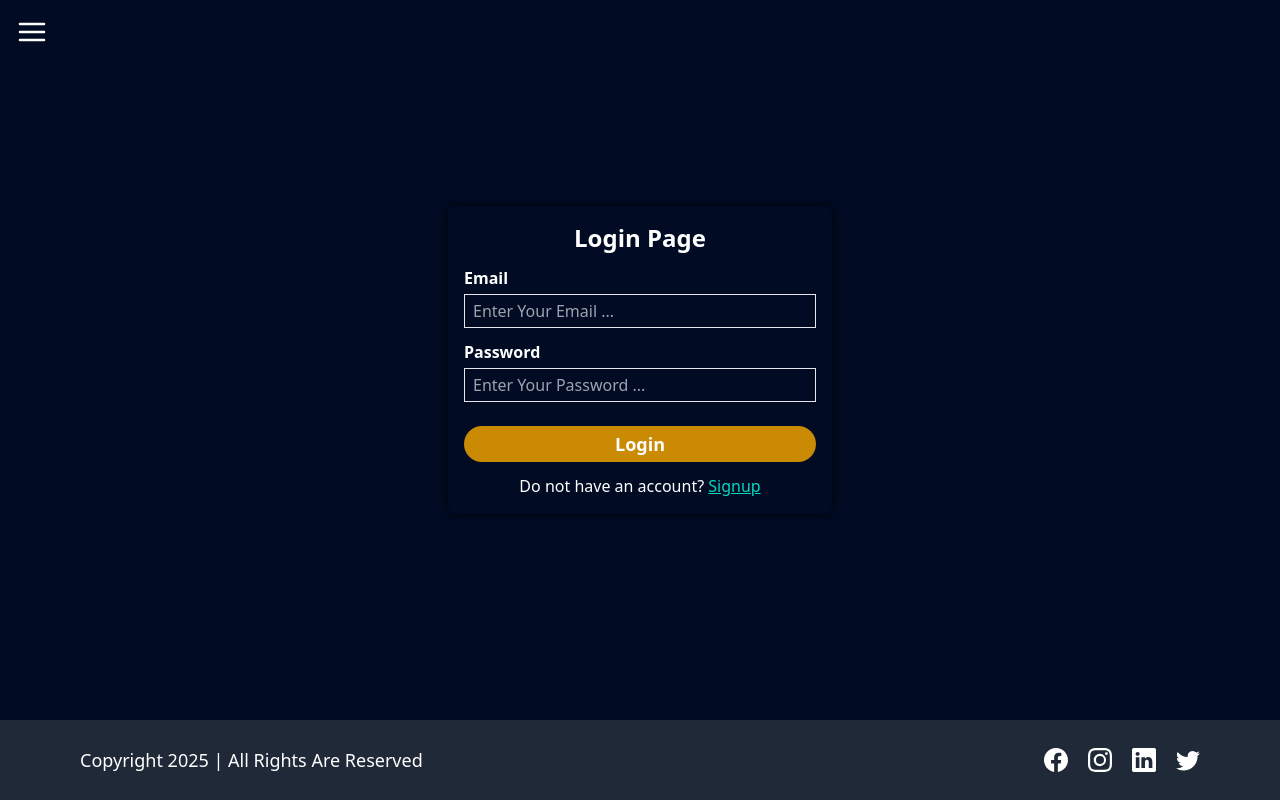
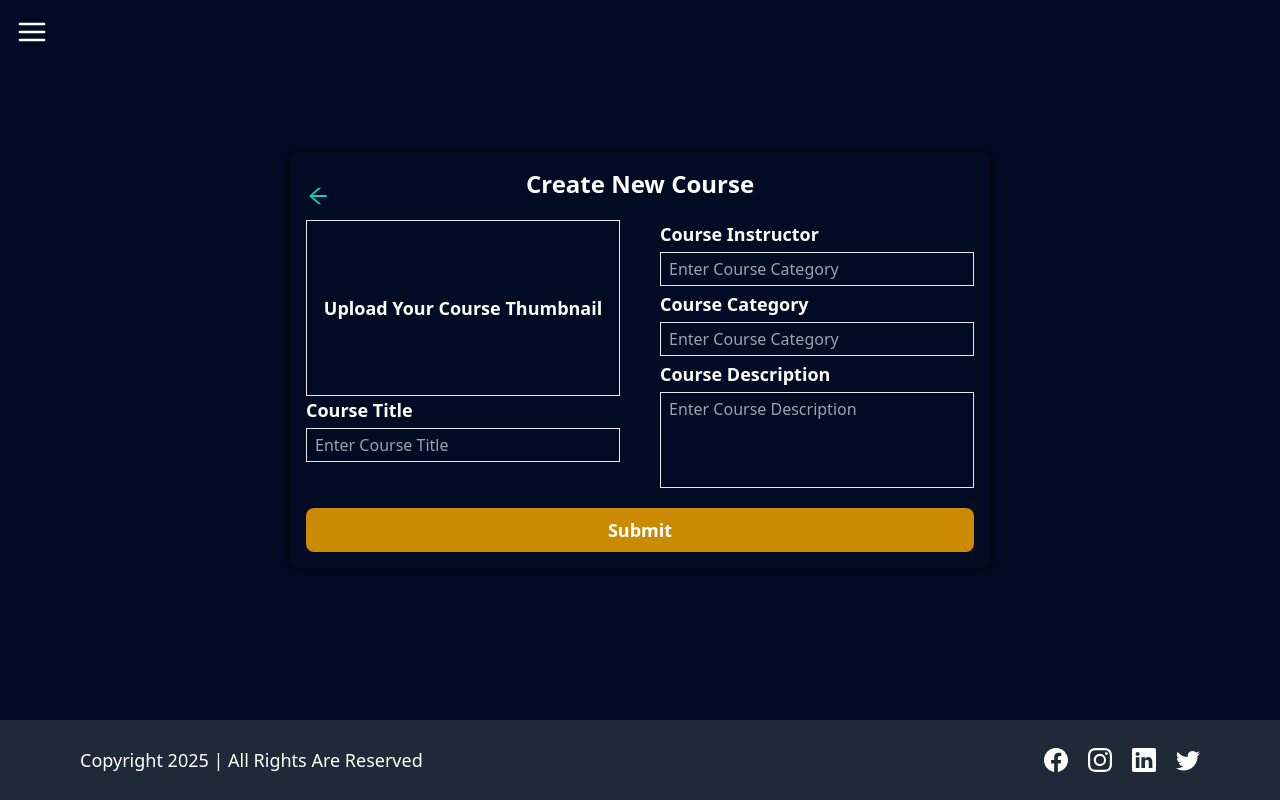
Before and after one commit to BuidlerMurari23/LMS-Frontend, a React (Vite) app: page /courses/create in a window 1280 px wide. Before the commit this address led to /login. Built offline with nearby package versions, Linux system fonts and the light colour scheme.

Commit message:
Create New Course by admin page is added

```diff
--- a/src/App.jsx
+++ b/src/App.jsx
@@ -26,9 +26,11 @@
       <Route path='/denied' element={<Denied />} />
       <Route path='/courses' element={<CourseList />} />
       <Route path='/courses/description' element={<CourseDescription />} />
-      <Route element={<RequiredAuth allowedRoles={["ADMIN"]} />}>
+      <Route path='/courses/create' element={<CreateCourse />} />
+
+      {/* <Route element={<RequiredAuth allowedRoles={["ADMIN"]} />}>
           <Route path='/courses/create' element={<CreateCourse />} />
-      </Route>
+      </Route> */}
       <Route path='/signup' element={<Signup />} />
       <Route path='/login' element={<Login />} />
       <Route path='*' element={<NotFound />} />
--- a/src/Components/Auth/RequireAuth.jsx
+++ b/src/Components/Auth/RequireAuth.jsx
@@ -2,7 +2,7 @@
 import { Navigate, Outlet } from "react-router-dom";
 
 
-function RequiredAuth({ allowedRoles}){
+function RequiredAuth({ allowedRoles }){
 
     const { isLoggedIn, role } = useSelector((state) => state.auth);
 
--- a/src/Layout/HomeLayout.jsx
+++ b/src/Layout/HomeLayout.jsx
@@ -72,6 +72,13 @@
                                     </li>
                                 )
                                 }
+                                {
+                                isLoggedIn && role === "admin" && (
+                                    <li>
+                                        <Link to={'/courses/create'} >Create New Course</Link>
+                                    </li>
+                                )
+                                }
 
                             <li>
                                 <Link to={"/courses"} >All Courses</Link>
--- a/src/Pages/Course/CreateCourse.jsx
+++ b/src/Pages/Course/CreateCourse.jsx
@@ -1,7 +1,163 @@
+import { useState } from "react";
+import toast from "react-hot-toast";
+import { useDispatch } from "react-redux";
+import { Link, useNavigate } from "react-router-dom";
+import { createNewCourse } from "../../Redux/Slices/courseSlice.js";
+import HomeLayout from "../../Layout/HomeLayout.jsx";
+import { AiOutlineArrowLeft } from "react-icons/ai";
 
 
 function CreateCourse(){
 
+    const dispatch = useDispatch();
+    const navigate = useNavigate();
+
+    const [userInput, setUserInput] = useState({
+        title: "",
+        description: "",
+        category: "",
+        thumbnail: null,
+        createdBy: "",
+        previewImage: ""
+    });
+
+    function handleImageUpload(e){
+        e.preventDefault();
+        const uploadedImage = e.target.files[0];
+        if(uploadedImage){
+            const fileReader = new FileReader();
+            fileReader.readAsDataURL(uploadedImage);
+            fileReader.addEventListener("load", function (){
+                setUserInput({
+                    ...userInput,
+                    previewImage: this.result,
+                    thumbnail: uploadedImage
+                })
+            })
+        }
+    };
+
+    function handleUserInput(e){
+        const {name, value} = e.target;
+        setUserInput({
+            ...userInput,
+            [name]: value
+        })
+    };
+
+    async function onFormSubmit(e){
+        e.preventDefault();
+
+        if(!userInput.title || !userInput.description || !userInput.category || !userInput.thumbnail || !userInput.createdBy || !userInput.previewImage){
+            toast.error("All fields are mandatory");
+            return;
+        }
+
+        const response = await dispatch(createNewCourse(userInput));
+        if(response?.payload?.success){
+            setUserInput({
+                title: "",
+                description: "",
+                category: "",
+                thumbnail: null,
+                createdBy: "",
+                previewImage: ""
+            })
+            navigate("/courses");
+        }
+    }
+
+
+    return(
+        <HomeLayout>
+            <div className="flex items-center justify-center h-[90vh]">
+            <form onSubmit={onFormSubmit} noValidate
+                  className="flex flex-col justify-center gap-5 rounded-lg text-white p-4 w-[700px] my-10 shadow-[0_0_10px_black] relative"
+                   >
+                <Link className="absolute top-8 text-2xl text-accent link cursor-pointer">
+                    <AiOutlineArrowLeft />
+                </Link>
+
+                <h1 className="font-bold text-center text-2xl">
+                    Create New Course
+                </h1>
+
+                <main className="grid grid-cols-2 gap-x-10">
+                    <div className="gap-y-6">
+                        <div>
+                            <label htmlFor="image_uploads" className="cursor-pointer">
+                                {
+                                    userInput.previewImage ? (
+                                        <img src={userInput.previewImage}
+                                        className="w-full h-44 m-auto border" />
+                                    ):(
+                                        <div className="w-full h-44 m-auto flex items-center justify-center border">
+                                            <h1 className="font-bold text-lg">Upload Your Course Thumbnail</h1>
+                                        </div>
+                                    )
+                                }
+                            </label>
+                            <input type="file" className="hidden"
+                                   id="image_uploads"
+                                   name="image_uploads"
+                                   accept=".jpg, .jpeg, .png, .webp"
+                                   onChange={handleImageUpload} />
+                        </div>
+
+                        <div className="flex flex-col gap-1">
+                            <label htmlFor="title" className="text-lg font-semibold">Course Title</label>
+                            <input type="text" required
+                                   id="title"
+                                   name="title"
+                                   placeholder="Enter Course Title"
+                                   className="bg-transparent px-2 py-1 border"
+                                   value={userInput.title}
+                                   onChange={handleUserInput}  />
+                        </div>
+                    </div>
+                    <div className="flex flex-col gap-1">
+                        <div className="flex flex-col gap-1">
+                            <label htmlFor="createdBy" className="text-lg font-semibold">Course Instructor</label>
+                            <input type="text" required
+                                   id="createdBy"
+                                   name="createdBy"
+                                   placeholder="Enter Course Category"
+                                   className="bg-transparent px-2 py-1 border"
+                                   value={userInput.createdBy}
+                                   onChange={handleUserInput}  />
+                        </div>
+                        <div className="flex flex-col gap-1">
+                            <label htmlFor="category" className="text-lg font-semibold">Course Category</label>
+                            <input type="text" required
+                                   id="category"
+                                   name="category"
+                                   placeholder="Enter Course Category"
+                                   className="bg-transparent px-2 py-1 border"
+                                   value={userInput.category}
+                                   onChange={handleUserInput}  />
+                        </div>
+                        <div className="flex flex-col gap-1">
+                            <label htmlFor="description" className="text-lg font-semibold">Course Description</label>
+                            <textarea type="text" required
+                                   id="description"
+                                   name="description"
+                                   placeholder="Enter Course Description"
+                                   className="bg-transparent px-2 py-1 border h-24 overflow-y-scroll resize-none "
+                                   value={userInput.description}
+                                   onChange={handleUserInput}  />
+                        </div>
+                    </div>
+                </main>
+                <button type="submit" className="w-full font-semibold text-lg cursor-pointer flex items-center justify-center py-2 rounded-lg bg-yellow-600 hover:bg-yellow-500 transition-all ease-in-out duration-300">
+                    Submit
+                </button>
+            </form>
+
+            </div>
+        </HomeLayout>
+    )
+
+
 }
 
 export default CreateCourse;
--- a/src/Pages/HomePage.jsx
+++ b/src/Pages/HomePage.jsx
@@ -20,7 +20,7 @@
                                 Explore Courses
                             </button>
                         </Link>
-                        <Link to={"/Contact"} >
+                        <Link to={"/contact"} >
                             <button className= "border border-yellow-500 px-5 py-3 rounded-md font-semibold text-lg cursor-pointer hover:bg-yellow-600 transition-all ease-in-out">
                                 Contact Us
                             </button>
--- a/src/Redux/Slices/courseSlice.js
+++ b/src/Redux/Slices/courseSlice.js
@@ -19,6 +19,29 @@
     } catch (e) {
         toast.error(e?.response?.data?.message);
     }
+});
+
+export const createNewCourse = createAsyncThunk("/courses/create", async (data) => {
+    try {
+        let formData = new FormData();
+        formData.append("title", data?.title);
+        formData.append("description", data?.description);
+        formData.append("category", data?.category);
+        formData.append("thumbnail", data?.thumbnail);
+        formData.append("previewImage", data?.previewImage);
+        formData.append("createdBy", data?.createdBY);
+
+        const response = axiosInstance.post("/courses", formData);
+        toast.promise(response, {
+            loading: "Creating new course",
+            success: "Course created successfully",
+            error: "Failed to create course"
+        });
+
+        return (await response).data;
+    } catch (e) {
+        toast.error(e?.response?.data?.message)
+    }
 })
 
 const courseSlice = createSlice({
```
